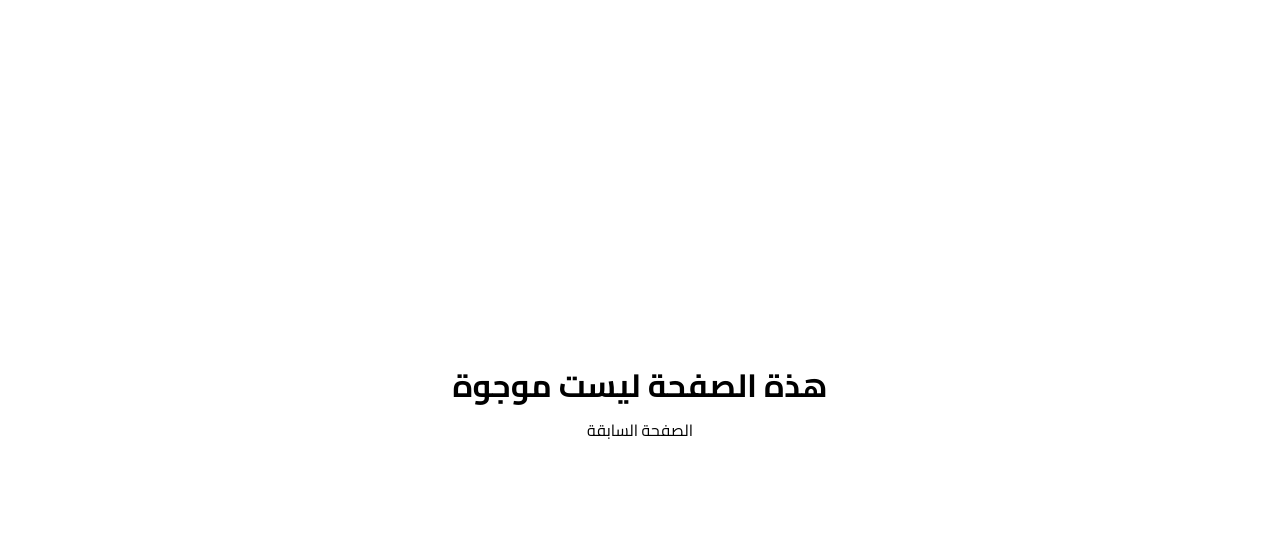
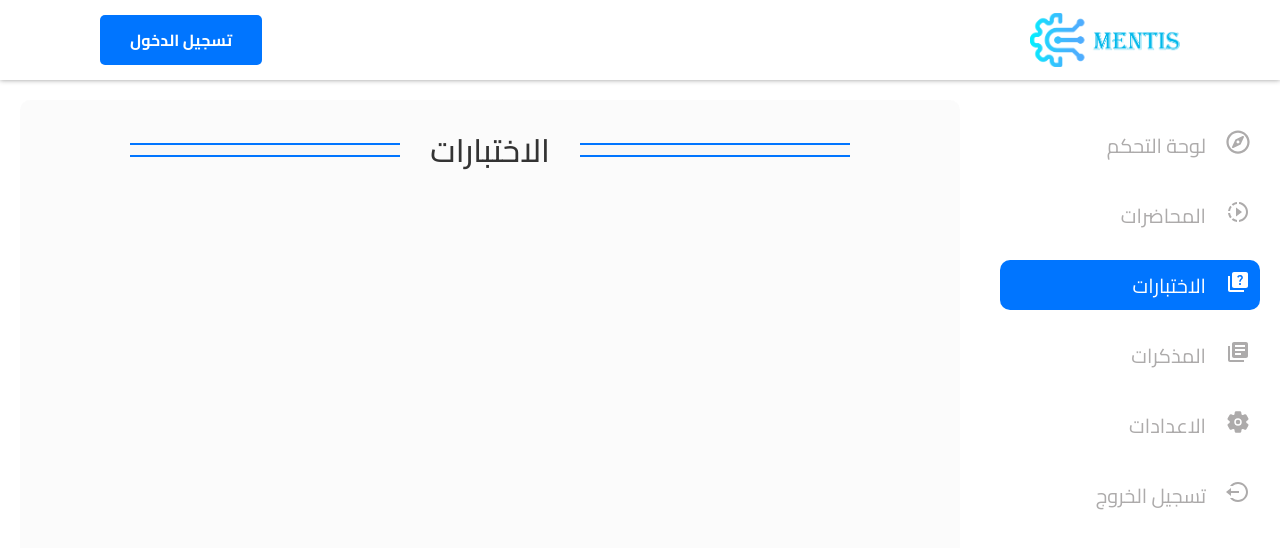
Before and after one commit to Sherif-altiby/Mentis, a React (Vite) app: page /user/user-profile/quizes in a window 1280 px wide. Shown: the top 548 px of the page. Built offline with nearby package versions, Linux system fonts and the light colour scheme.

Commit message:
add user dashboard

```diff
--- a/src/App.tsx
+++ b/src/App.tsx
@@ -10,6 +10,11 @@ import Teacher from './pages/teacher/Teacher';
 import ProtectedRoute from './components/ProtectedRoute/ProtectedRoute ';
 import NotFound from './pages/notfound/NotFound';
 import StudentProfile from './pages/studentdashboard/StudentDashboard';
+import Dashboard from './components/userDashboardComponents/Dashboard/Dashboard';
+import Lecture from './components/userDashboardComponents/lecture/Lecture';
+import Quizes from './components/userDashboardComponents/quizes/Quizes';
+import Books from './components/userDashboardComponents/books/Books';
+import Setting from './components/userDashboardComponents/setting/Setting';
 
 const App = () => {
   return (
@@ -24,7 +29,14 @@ const App = () => {
         <Route path="/login" element={<Login />} />
         <Route path="/forgot-password" element={<ForgotPassword />} />
         <Route path='*' element={<NotFound />} />
-        <Route path='/user/user-profile' element={<StudentProfile />} />
+        <Route path='/user/user-profile' element={<StudentProfile />} >
+               <Route index element={<Dashboard />} />
+               <Route path='dashboard' element={<Dashboard />} />
+               <Route path='lectures' element={<Lecture />} />
+               <Route path='quizes' element={<Quizes />} />
+               <Route path='books' element={<Books />} />
+               <Route path='setting' element={<Setting />} />
+        </Route>
       </Routes>
     </Router>
   );
--- /dev/null
+++ b/src/components/userDashboardComponents/books/Books.tsx
@@ -0,0 +1,11 @@
+import MainHeader from "../../mainheader/MainHeader"
+
+const Books = () => {
+  return (
+    <div>
+        <MainHeader title="المذكرات" />
+    </div>
+  )
+}
+
+export default Books
--- /dev/null
+++ b/src/components/userDashboardComponents/lecture/Lecture.tsx
@@ -0,0 +1,11 @@
+import MainHeader from "../../mainheader/MainHeader"
+
+const Lecture = () => {
+  return (
+    <div>
+              <MainHeader title="المحاضرات" />
+    </div>
+  )
+}
+
+export default Lecture
--- /dev/null
+++ b/src/components/userDashboardComponents/quizes/Quizes.tsx
@@ -0,0 +1,11 @@
+import MainHeader from "../../mainheader/MainHeader";
+
+const Quizes = () => {
+  return (
+    <div>
+      <MainHeader title="الاختبارات" />
+    </div>
+  );
+};
+
+export default Quizes;
--- /dev/null
+++ b/src/components/userDashboardComponents/setting/Setting.tsx
@@ -0,0 +1,11 @@
+import MainHeader from "../../mainheader/MainHeader";
+
+const Setting = () => {
+  return (
+    <div>
+      <MainHeader title="الإعدادات" />
+    </div>
+  );
+};
+
+export default Setting;
--- a/src/data/data.ts
+++ b/src/data/data.ts
@@ -6,29 +6,10 @@ import { IoSettings } from "react-icons/io5";
 import { RiLogoutCircleLine } from "react-icons/ri";
 
 export const menusData = [
-  {
-    title: "لوحة التحكم",
-    icon: FaRegCompass,
-    link: "/dashboard",
-  },
-  {
-    title: "المحاضرات",
-    icon: MdSlowMotionVideo,
-    link: "/videos",
-  },
-  {
-    title: "الاختبارات",
-    icon: MdQuiz,
-    link: "/quizes",
-  },
-  {
-    title: "المذكرات",
-    icon: MdLibraryBooks,
-    link: "/books",
-  },
-  { title: "الاعدادات", icon: IoSettings, link: "/settings" },
-  { title: "تسجيل الخروج", icon: RiLogoutCircleLine, link: "/" },
-  { title: "تسجيل الخروج", icon: RiLogoutCircleLine, link: "/" },
-  { title: "تسجيل الخروج", icon: RiLogoutCircleLine, link: "/" },
-  { title: "تسجيل الخروج", icon: RiLogoutCircleLine, link: "/" },
+  { title: "لوحة التحكم", icon: FaRegCompass,       link: "dashboard" },
+  { title: "المحاضرات",   icon: MdSlowMotionVideo,  link: "lectures" },
+  { title: "الاختبارات",   icon: MdQuiz,             link: "quizes" },
+  { title: "المذكرات",    icon: MdLibraryBooks,     link: "books" },
+  { title: "الاعدادات",    icon: IoSettings,         link: "setting" },
+  { title: "تسجيل الخروج",icon: RiLogoutCircleLine, link: "/" },
 ];
--- a/src/pages/studentdashboard/StudentDashboard.tsx
+++ b/src/pages/studentdashboard/StudentDashboard.tsx
@@ -1,8 +1,7 @@
 import './studentdashboard.scss'
-import Footer from "../../components/footer/Footer"
 import Nav from "../../components/Navbar/Nav"
 import Menu from "../../components/userdashboardmenu/Menu"
-import Dashboard from '../../components/userDashboardComponents/Dashboard/Dashboard'
+import { Outlet } from 'react-router-dom'
 
 const StudentProfile = () => {
   return (
@@ -11,9 +10,8 @@ const StudentProfile = () => {
          <div className="profile-content" >
             <div className="content">
                  <div className="dashborad-content">
-                     <Dashboard />
+                     <Outlet />
                  </div>
-                 <Footer />
              </div>
             <Menu />
          </div>
```
Also changed, not shown: 2 other files (tests, documents, lock files or other folders).
